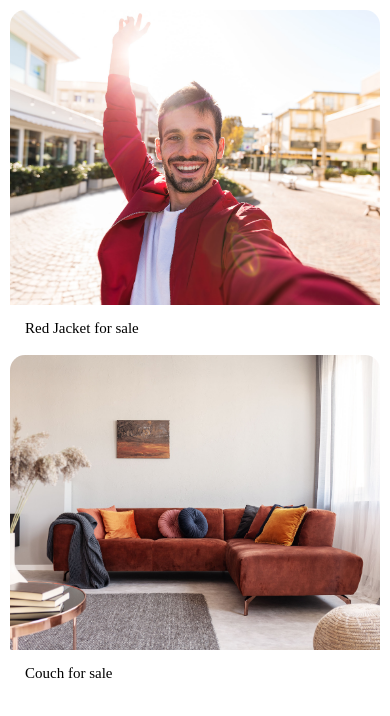
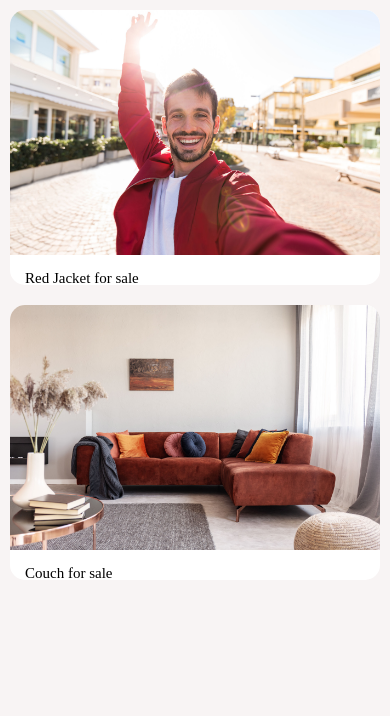
Before and after one commit to saulmaldonado/DoneWithIt, a React Native app: screen / in a window 390 px wide. Shown: the top 716 px of the page. Built offline with nearby package versions, Linux system fonts and the light colour scheme.

Commit message:
Changed styles for ListingScreenComponent

```diff
--- a/app/components/Card.tsx
+++ b/app/components/Card.tsx
@@ -8,6 +8,7 @@ const Card = ({ children: title, subTitle, image }: CardProps) => {
   return (
     <View style={styles.card}>
       <Image source={image} style={styles.image} resizeMode={'cover'} />
+
       <View style={styles.textContainer}>
         <Text style={styles.title}>{title}</Text>
         <Text style={styles.subTitle}>{subTitle}</Text>
@@ -21,7 +22,7 @@ export default Card;
 const styles = StyleSheet.create({
   card: {
     display: 'flex',
-    height: 325,
+    height: 275,
     borderRadius: 15,
     margin: 10,
     overflow: 'hidden',
--- a/app/screens/ListingsScreen.tsx
+++ b/app/screens/ListingsScreen.tsx
@@ -2,6 +2,7 @@ import React from 'react';
 import { StyleSheet, Text, View, FlatList } from 'react-native';
 import Screen from '../components/Screen';
 import Card from '../components/Card';
+import colors from '../config/colors';
 
 const listings = [
   {
@@ -20,11 +21,11 @@ const listings = [
 
 const ListingsScreen = () => {
   return (
-    <Screen>
+    <Screen style={{ backgroundColor: colors.light }}>
       <FlatList
         data={listings}
         renderItem={({ item }) => (
-          <Card image={item.image} subTitle={`$ ${item.price}`}>
+          <Card image={item.image} subTitle={`$${item.price}`}>
             {item.title}
           </Card>
         )}
```
